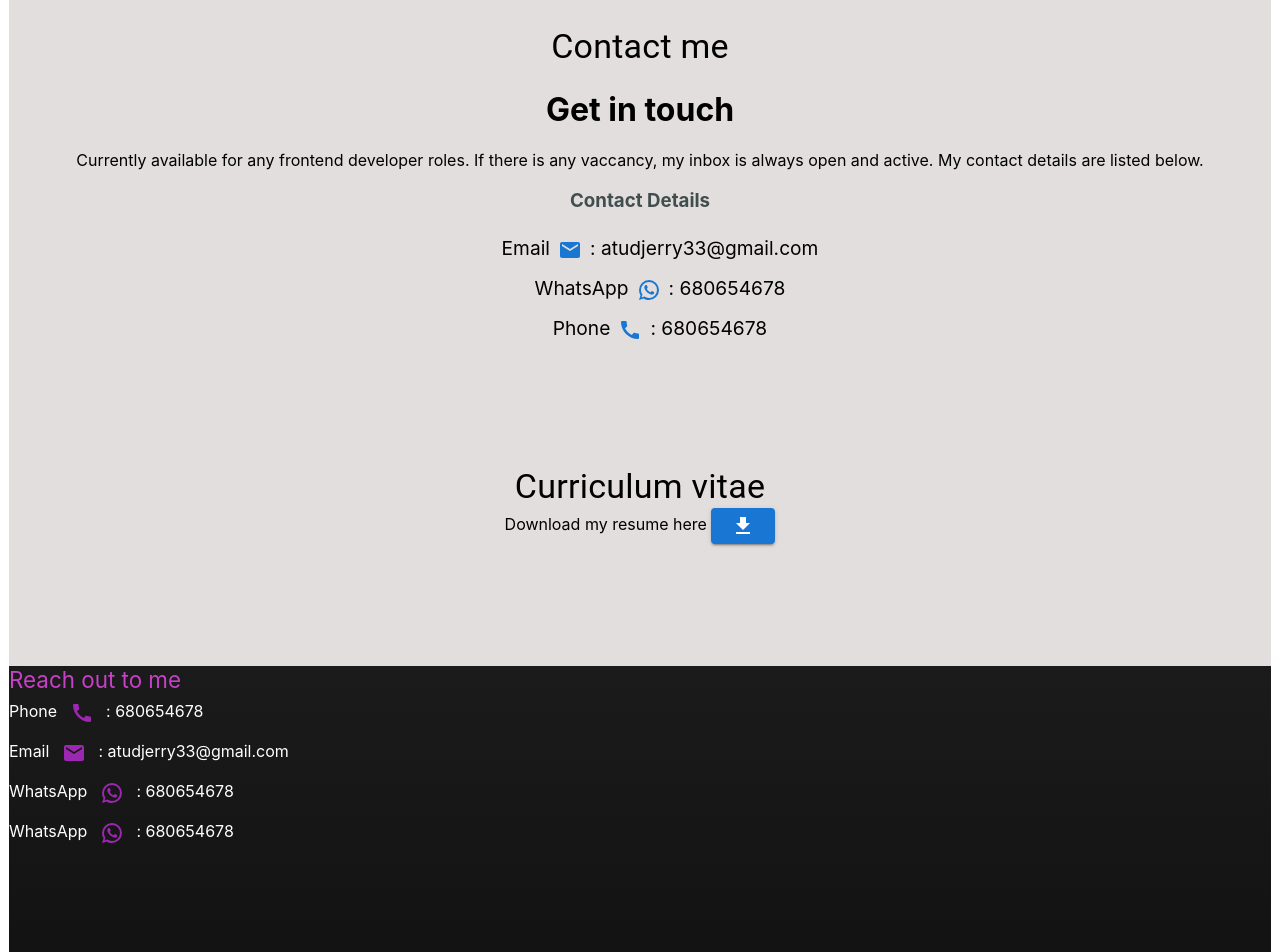
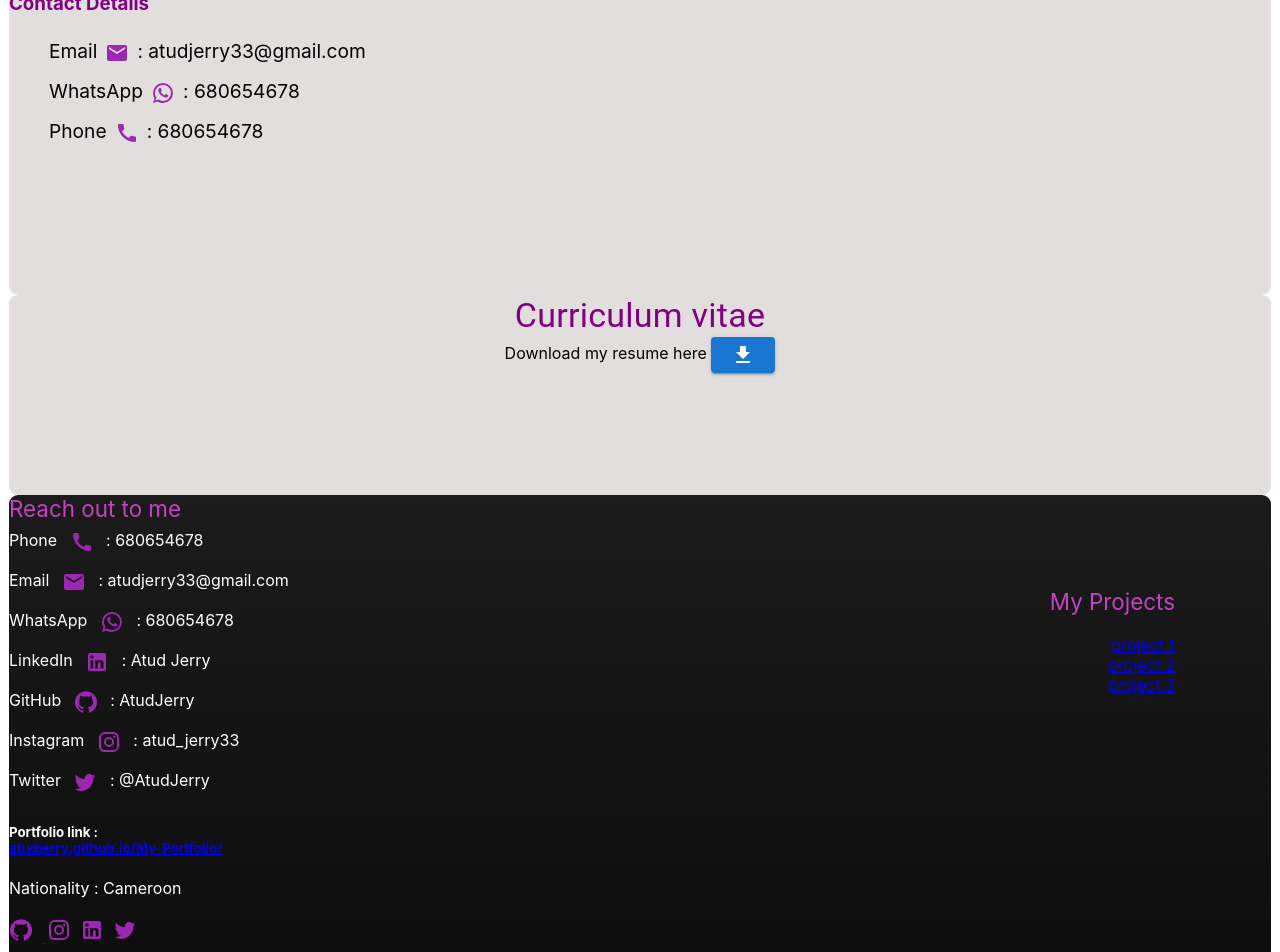
Before and after one commit to AtudJerry/Atud-Portfolio, a React (Create React App) app: page / in a window 1280 px wide. Shown: the part 1640-2592 px from the top of the page. Built offline with nearby package versions, Linux system fonts and the light colour scheme.

Commit message:
footer edited, styling done, border adjustments done, colors adjusted

```diff
--- a/src/App.css
+++ b/src/App.css
@@ -6,9 +6,11 @@
   height:80%;
   width: 100%;
   background-color: rgb(16, 15, 15);
+  border-radius: 10px;
 }
 .picture-text{
-  font-size: 1rem;
+  font-size: 1.5rem;
+  color: rgb(221, 170, 221);
 }
 
 
@@ -24,22 +26,25 @@ li{
   white-space: pre-line;
 }
 h4{
-  color: black;
-  margin: 30px;
+  color: purple;
+  /* margin: 30px; */
 }
 img{
   height: 80%;
   width: 80%;
 }
+
 .skills{
-  height:555px;
+  height:590px;
   width: 100%;
   background-color: rgb(227, 222, 222);
+  border-radius: 9px;
 }
 .about{
-  height:400px;
+  height:300px;
   width: 100%;
   background-color: rgb(227, 222, 222);
+  border-radius: 9px;
 }
 .cv-text{
   color: black;
@@ -48,7 +53,8 @@ img{
   background-image: linear-gradient(rgb(28, 27, 27),rgb(14, 13, 13));
   height:480px;
   width: 100%;
-  text-align: left;
+  border-radius: 9px;
+  /* text-align: left; */
 }
 .footer-text{
   color: white;
@@ -58,16 +64,23 @@ img{
   color: rgb(198, 65, 198);
   font-size: 1.4rem;
 }
+.footer-div{
+  text-align: right;
+  margin-top: -30%;
+  margin-right: 96px;
+}
 .contact{
-  height:480px;
+  height:440px;
   width: 100%;
   background-color: rgb(227, 222, 222);
+  border-radius: 9px;
 }
-.contactetails{
-  color: rgb(64, 78, 78);
-  margin-left: 0 !important
-  ;
-
+.contactdetails{
+  color: purple;
+  text-align: left;
+}
+.list{
+  text-align: left;
 }
 .contact-text{
   color: black;
@@ -80,14 +93,20 @@ img{
   height:200px;
   width: 100%;
   background-color: rgb(227, 222, 222);
+  border-radius: 9px;
+
 
 }
 .bar{
   height: 500px;
   border-width: 650px;
+  width: 78%;
 }
 .second-section{
   padding-top: 9px;
+}
+.type{
+  color: purple;
 }
 
 @media (min-width : 100px) and (max-width : 900px){
@@ -97,6 +116,11 @@ img{
     margin-top: 6%;
     margin-left: 0px !important;
     /* justify-content: space-between; */
+  }
+  .footer-div{
+    text-align: right;
+    margin-top: -33%;
+    margin-right: 20px;
   }
   img{
     height: 100%;
@@ -109,12 +133,13 @@ img{
   }
   p{
     border-width: 90px;
-    font-size: 0.9rem
+    font-size: 1rem !important;
+
   }
   .bar{
     height: 400px;
-
-    border-width: 50px !important;
+    width: 99%;
+    border-width: 90px !important;
 
   }
   .about{
@@ -145,5 +170,5 @@ img{
   /* align-items: center;
   justify-content: center;
   font-size: calc(10px + 2vmin); */
-  color: rgb(197, 239, 243);
+  color:  rgb(221, 170, 221);
 }
--- a/src/Components/Contact.js
+++ b/src/Components/Contact.js
@@ -12,18 +12,18 @@ import CallIcon from '@mui/icons-material/Call';
             <Box className = "fourth-section">
             <br></br> <br></br>
                 <Typography variant = "h4">Contact me</Typography>
-                <h1 className="contact-text">Get in touch</h1>
+
         <p className="contactnotes">Currently available for any frontend developer roles. If there is any vaccancy, my inbox is always open and active.
         My contact details are listed below. </p>
         </Box>
 
 
-                                <h3 className="contactetails">Contact Details</h3>
+                                <h3 className="contactdetails">Contact Details</h3>
 
-                                    <ul type = "none">
-                                    <li>Email<IconButton><EmailIcon color="primary"/></IconButton>: atudjerry33@gmail.com</li>
-                                    <li>WhatsApp<IconButton><WhatsAppIcon color="primary"/></IconButton>: 680654678</li>
-                                    <li>Phone<IconButton><CallIcon color="primary"/></IconButton>: 680654678</li>
+                                    <ul type = "none" className="list">
+                                    <li>Email<IconButton><EmailIcon color="secondary"/></IconButton>: atudjerry33@gmail.com</li>
+                                    <li>WhatsApp<IconButton><WhatsAppIcon color="secondary"/></IconButton>: 680654678</li>
+                                    <li>Phone<IconButton><CallIcon color="secondary"/></IconButton>: 680654678</li>
 
                                     </ul>
 
--- a/src/Components/Footer.js
+++ b/src/Components/Footer.js
@@ -4,25 +4,40 @@ import CallIcon from '@mui/icons-material/Call';
 import { IconButton } from "@mui/material";
 import EmailIcon from '@mui/icons-material/Email';
 import WhatsAppIcon from '@mui/icons-material/WhatsApp';
+import LinkedInIcon from '@mui/icons-material/LinkedIn';
+import GitHubIcon from '@mui/icons-material/GitHub';
+import InstagramIcon from '@mui/icons-material/Instagram';
+import TwitterIcon from '@mui/icons-material/Twitter';
 
 const Footer = () =>{
 
     return(
         <div className="footer">
             <Box>
+
+                <div className="footer-text">
                 <div className="footer-head">Reach out to me</div>
-                <div className="footer-text">
 
                     Phone <IconButton> <CallIcon color="secondary"/> </IconButton> : 680654678 <br></br>
                     Email <IconButton> <EmailIcon color="secondary"/> </IconButton> : atudjerry33@gmail.com <br></br>
                     WhatsApp <IconButton> <WhatsAppIcon color="secondary"/> </IconButton> : 680654678 <br></br>
-                    WhatsApp <IconButton> <WhatsAppIcon color="secondary"/> </IconButton> : 680654678 <br></br>
+                    LinkedIn <IconButton> <LinkedInIcon color="secondary"/> </IconButton> : Atud Jerry <br></br>
+                    GitHub <IconButton> <GitHubIcon color="secondary"/> </IconButton> : AtudJerry <br></br>
+                    Instagram <IconButton> <InstagramIcon color="secondary"/> </IconButton> : atud_jerry33 <br></br>
+                    Twitter <IconButton> <TwitterIcon  color="secondary"/> </IconButton> : @AtudJerry <br></br>
+                   <h5> Portfolio link : <br></br><a href = "/atudjerry.github.io/My-Portfolio/"> atudjerry.github.io/My-Portfolio/</a>  </h5>
+                   Nationality : Cameroon <br></br> <br></br>
+                   <a href="https://github.com/AtudJerry"> <GitHubIcon className="icon" color = "secondary"/></a> &nbsp;
+                   <a href="https://instagram.com/atud_jerry33?igshid=ZDdkNTZiNTM="> <InstagramIcon className="icon" color = "secondary"/></a> &nbsp;
+                   <a href="https://www.linkedin.com/in/atud-jerry-013798207"><LinkedInIcon className="icon" color = "secondary" /></a> &nbsp;
+                   <a href="/"><TwitterIcon className="icon" color="secondary"/></a>
 
-
-
-
-
-
+                </div><br></br>
+                <div className="footer-div">
+                <div className="footer-head">My Projects</div> &nbsp;  &nbsp;  &nbsp; <br></br>
+                <a href="/">project 1</a> <br></br>
+                <a href="/">project 2</a><br></br>
+                <a href="/">project 3</a><br></br>
 
 
 
@@ -31,6 +46,7 @@ const Footer = () =>{
 
 
 
+
             </Box>
             </div>
     )
--- a/src/Components/Skills.js
+++ b/src/Components/Skills.js
@@ -9,9 +9,11 @@ const Skills = () => {
     return (
         <div className="skills">
             <Box className = "second-section"    >
+            <br></br>
+            <Typography variant="h4">SKILLS</Typography>
                 <div className="bar">
-                <br></br> <br></br>
-                    <Typography variant="h4">SKILLS</Typography>
+
+
             <ResponsiveBar
 
         data={data}
```
